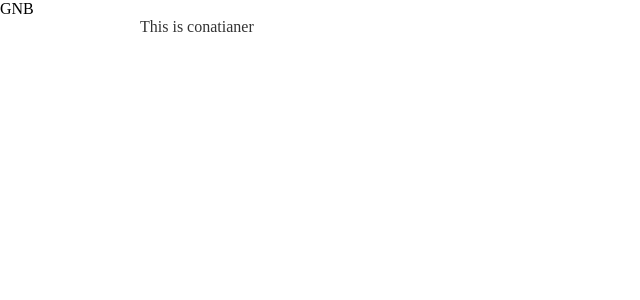
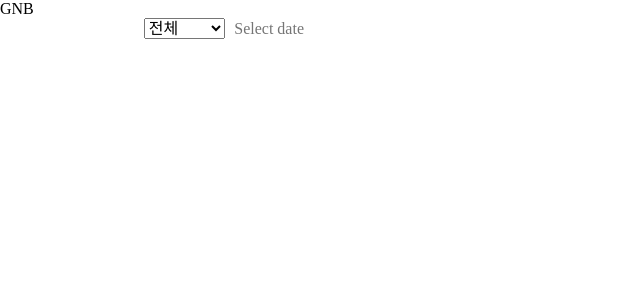
Before and after one commit to NariP/modoo-todo, a React (Create React App) app: page / in a window 1280 px wide. Shown: the top 300 px of the page, without its empty margins (0-640 px from the left). Built offline with nearby package versions, Linux system fonts and the light colour scheme.

Commit message:
Feature/filtering #8 (#15)
* feat: Filtering 구현 #8

* feat: Filtering 구현 #8

* refactor: Data Filtering #8

```diff
--- a/package.json
+++ b/package.json
@@ -9,9 +9,11 @@
     "@types/jest": "^26.0.15",
     "@types/node": "^12.0.0",
     "@types/react": "^17.0.0",
+    "@types/react-datepicker": "^2.9.4",
     "@types/react-dom": "^17.0.0",
     "@types/styled-components": "^5.1.12",
     "react": "^17.0.2",
+    "react-datepicker": "2.9.4",
     "react-dom": "^17.0.2",
     "react-scripts": "4.0.3",
     "styled-components": "^5.3.0",
--- /dev/null
+++ b/src/components/DatePicker/MyDatePicker.tsx
@@ -0,0 +1,23 @@
+import DatePicker from 'react-datepicker';
+import React from 'react';
+import 'react-datepicker/dist/react-datepicker.css'
+
+interface IDate {
+  date: null | Date;
+  handleChange: (e: Date) => void;
+}
+
+const MyDatePicker: React.FC<IDate> = ({ date, handleChange }) => {
+  return (
+
+    <DatePicker
+      dateFormat="yyyy-MM-dd"
+      selected={date}
+      onChange={handleChange}
+      placeholderText="Select date"
+    />
+  );
+
+}
+
+export default MyDatePicker;
--- /dev/null
+++ b/src/components/DatePicker/index.ts
@@ -0,0 +1 @@
+export { default as MyDatePicker } from './MyDatePicker';
--- /dev/null
+++ b/src/components/Select/Select.tsx
@@ -0,0 +1,19 @@
+import React from 'react';
+import { selectList } from 'utils/constants/Status';
+
+interface ISelect {
+   value: string;
+   handleChange: (e: React.ChangeEvent<HTMLSelectElement>) => void;
+}
+
+const Select: React.FC<ISelect> = ({ value, handleChange }) => {
+   return (
+      <select value={value} onChange={handleChange} >
+         {selectList.map(option => {
+            return <option key={option}>{option}</option>
+         })}
+      </select>
+   )
+}
+
+export default Select;
--- /dev/null
+++ b/src/components/Select/index.ts
@@ -0,0 +1 @@
+export { default as Select } from './Select';
--- a/src/pages/todo/TodoContainer.tsx
+++ b/src/pages/todo/TodoContainer.tsx
@@ -1,7 +1,58 @@
-import React from 'react';
+import React, { useEffect, useState } from 'react';
+import mockData from 'utils/mockData.json';
+import { Select } from 'components/Select';
+import { MyDatePicker } from 'components/DatePicker';
+import styled from 'styled-components';
+import { filterStatus, filterDate, OriginData, filterAll } from 'utils/dataFiltering';
 
 const TodoContainer = () => {
-  return <div>This is conatianer</div>;
+  const [select, setSelect] = useState<string>("전체")
+  const [startDate, setStartDate] = useState<null | Date>(null);
+  const handleSelect = (e: React.ChangeEvent<HTMLSelectElement>) => {
+    setSelect(e.target.value)
+  }
+  const handleDate = (e: Date) => {
+    setStartDate(e)
+  }
+  useEffect(() => {
+    if (select === "전체" && !startDate) {
+      console.log(OriginData(mockData))
+    }
+    // 상태 필터
+    else if (select !== "전체" && !startDate) {
+      console.log(filterStatus(select, mockData))
+    }
+    // 생성일 필터
+    else if (select === "전체" && startDate) {
+      console.log(filterDate(startDate, mockData))
+    }
+    // 상태, 생성일 필터
+    else {
+      console.log(filterAll(select, startDate, mockData))
+    }
+  }, [select, startDate])
+
+  return (
+    <>
+      <FilterLayout>
+        <Contents>
+          <Select value={select} handleChange={handleSelect} />
+          <MyDatePicker date={startDate} handleChange={handleDate} />
+        </Contents>
+      </FilterLayout>
+    </>
+  );
 };
 
+const FilterLayout = styled.div`
+  width:100%;
+  display:flex;
+`
+const Contents = styled.div`
+  width:30%;
+  display:flex;
+  align-items:center;
+  justify-content:space-around;
+`
+
 export default TodoContainer;
--- /dev/null
+++ b/src/utils/constants/Status.ts
@@ -0,0 +1,13 @@
+export const STATUS = {
+  ALL: '전체',
+  FINISHED: '완료',
+  ONGOING: '진행중',
+  NOT_STARTED: '시작안함',
+};
+
+export const selectList = [
+  STATUS.ALL,
+  STATUS.FINISHED,
+  STATUS.ONGOING,
+  STATUS.NOT_STARTED,
+];
--- /dev/null
+++ b/src/utils/dataFiltering.ts
@@ -0,0 +1,46 @@
+import { ITodo } from './localStorageHelper';
+import { STATUS } from './constants/Status';
+import { getFormattedDate } from './getFormattedDate';
+
+interface IStatus {
+  [key: string]: string;
+}
+const convertStatus: IStatus = {
+  [STATUS.FINISHED]: 'status.FINISHED',
+  [STATUS.ONGOING]: 'status.ONGOING',
+  [STATUS.NOT_STARTED]: 'status.NOT_STARTED',
+  [STATUS.ALL]: 'ALL',
+};
+
+export const OriginData = (data: ITodo[]): ITodo[] => {
+  return data;
+};
+
+export const filterStatus = (status: string, data: ITodo[]): ITodo[] => {
+  let cstatus = convertStatus[status];
+  if (cstatus === 'ALL') {
+    return data;
+  } else {
+    return data.filter((Itodo: ITodo) => Itodo.status === cstatus);
+  }
+};
+
+export const filterDate = (date: null | Date, data: ITodo[]): ITodo[] => {
+  let [selectMonth, selectDate] = ['', ''];
+  if (date) {
+    selectMonth = getFormattedDate((date?.getMonth() + 1).toString());
+    selectDate = getFormattedDate(date?.getDate().toString().toString());
+  }
+  let selectCalender =
+    date?.getFullYear() + '-' + selectMonth + '-' + selectDate;
+  return data.filter((Itodo: ITodo) => Itodo.createdAt === selectCalender);
+};
+
+export const filterAll = (
+  status: string,
+  date: Date | null,
+  data: ITodo[],
+): ITodo[] => {
+  const filter_status = filterStatus(status, data);
+  return filterDate(date, filter_status);
+};
--- /dev/null
+++ b/src/utils/getFormattedDate.ts
@@ -0,0 +1,3 @@
+export const getFormattedDate = (date: string): string => {
+  return date.length < 2 ? '0' + date : date;
+};
--- a/src/utils/localStorageHelper.ts
+++ b/src/utils/localStorageHelper.ts
@@ -8,7 +8,7 @@ const localStorageHelper: ILocalStorageHelper = {
   },
 };
 
-interface ITodo {
+export interface ITodo {
   // NOTE: 나중에 데이터 타입 확실히 정해지면 수정하기
   // NOTE: 타입 위치할 파일도 고려해보기
   id: number;
--- /dev/null
+++ b/src/utils/mockData.json
@@ -0,0 +1,37 @@
+[
+   {
+      "id": 1,
+      "taskName": "자소서 쓰기",
+      "status": "status.ONGOING",
+      "createdAt": "2021-08-20",
+      "updatedAt": "2021-08-21"
+   },
+   {
+      "id": 2,
+      "taskName": "222 하기",
+      "status": "status.ONGOING",
+      "createdAt": "2021-08-24",
+      "updatedAt": "2021-08-24"
+   },
+   {
+      "id": 3,
+      "taskName": "3333 하기",
+      "status": "status.ONGOING",
+      "createdAt": "2021-08-24",
+      "updatedAt": "2021-08-24"
+   },
+   {
+      "id": 4,
+      "taskName": "444 하기",
+      "status": "status.NOT_STARTED",
+      "createdAt": "2021-08-24",
+      "updatedAt": "2021-08-24"
+   },
+   {
+      "id": 5,
+      "taskName": "555 하기",
+      "status": "status.FINISHED",
+      "createdAt": "2021-08-24",
+      "updatedAt": "2021-08-24"
+   }
+]
```
Also changed, not shown: 1 other file (tests, documents, lock files or other folders).
